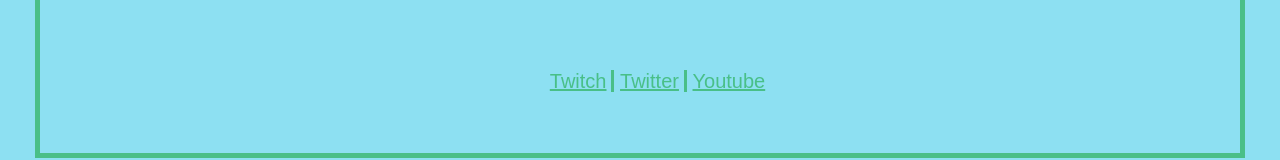
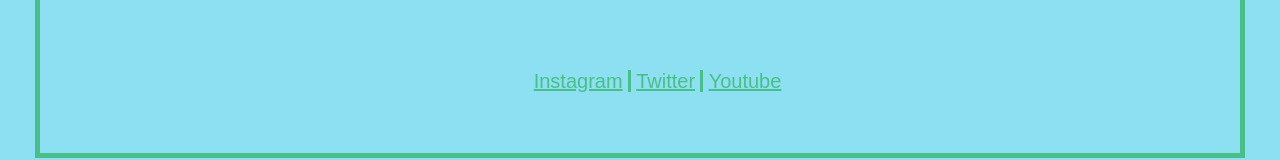
Before and after one commit to StephenHenryJr/simple-site-lab, a website: page app/index.html in a window 1280 px wide. Shown: the part 687-847 px from the top of the page. Drawn offline with Linux system fonts and the light colour scheme.

Commit message:
my second commit changing Twitch to Instagram in the list

```diff
--- a/app/index.html
+++ b/app/index.html
@@ -46,7 +46,7 @@
 
     <footer>
       <ul>
-        <li><a href="">Twitch</a></li>
+        <li><a href="">Instagram</a></li>
         <li><a href="">Twitter</a></li>
         <li><a href="">Youtube</a></li>
       </ul>
```
